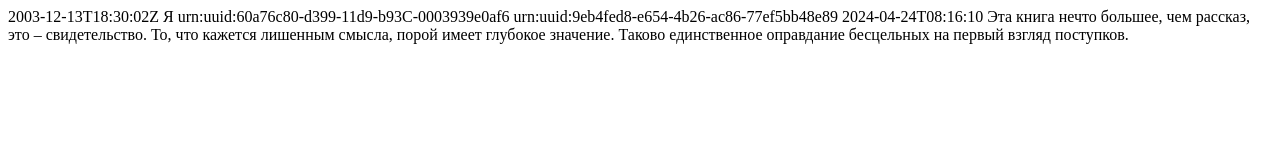
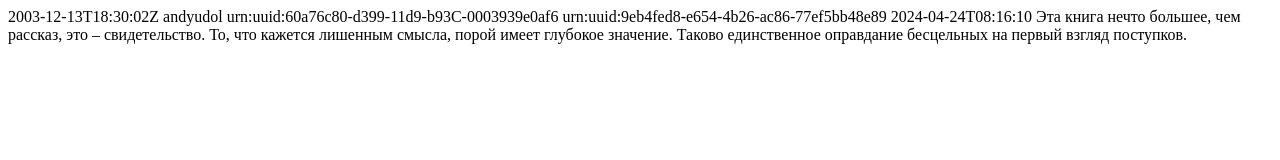
Before and after one commit to andyudol/A-lent, a plain HTML site: page index.html in a window 1280 px wide. Drawn offline with Linux system fonts and the light colour scheme.

Commit message:
Update index.html

```diff
--- a/index.html
+++ b/index.html
@@ -4,7 +4,7 @@
   <link href="http://livejournal.com/"/>
   <updated>2003-12-13T18:30:02Z</updated>
   <author>
-  <name>Я</name>
+  <name>andyudol</name>
   </author>
   <id>urn:uuid:60a76c80-d399-11d9-b93C-0003939e0af6</id>
 
```
